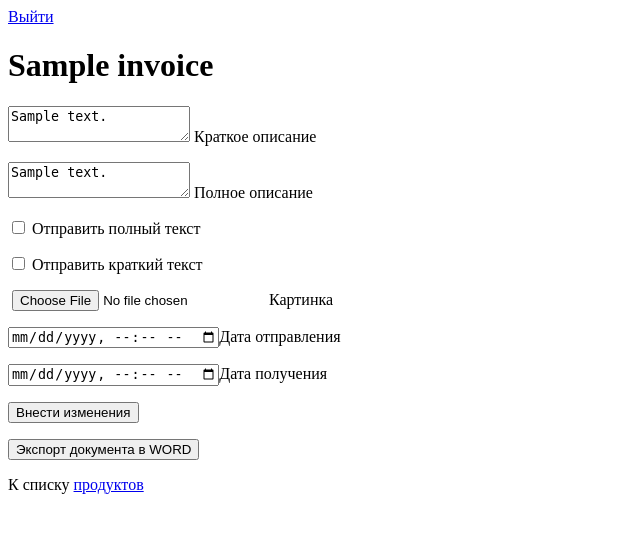
After one commit to metro6/create_invoices, a Django app: page /invoices/1 in a window 1280 px wide. The commit adds this page. Shown: the top 533 px of the page, without its empty margins (0-640 px from the left). Run offline with Django 3.2, Linux system fonts and the light colour scheme; a user stored in the database is signed in; tables that the repository leaves empty hold one stand-in row (values such as "Sample post").

Commit message:
Авторизация пользователя, просмотр всех документов, детальный просмотр документа, заготовка для изменения документа

```diff
--- a/create_invoices/create_invoices/models.py
+++ b/create_invoices/create_invoices/models.py
@@ -1,15 +1,17 @@
-# from django.db import models
-#
-#
-# class Invoice(models.Model):
-#     name = models.CharField(verbose_name="Название формы", max_length=128)
-#     text = models.TextField(verbose_name="Предзаполненный список", max_length=5000)
-#     image = models.ImageField(verbose_name="Фото продукта", upload_to='covers')
-#
-#     class Meta:
-#         verbose_name = "Форма продукта"
-#         verbose_name_plural = "Формы продуктов"
-#
-#
-#     def __str__(self):
-#         return self.name
+from django.db import models
+
+
+class Invoice(models.Model):
+    name = models.CharField(verbose_name="Название формы", max_length=128)
+    text = models.TextField(verbose_name="Краткое описание", max_length=5000, null=True, blank=True)
+    full_text = models.TextField(verbose_name="Полное описание", max_length=5000, null=True, blank=True)
+    image = models.ImageField(verbose_name="Фото продукта", upload_to='covers', null=True, blank=True)
+    departure_date = models.DateTimeField(verbose_name="Дата отправления", null=True, blank=True)
+    receive_date = models.DateTimeField(verbose_name="Дата получения", null=True, blank=True)
+
+    class Meta:
+        verbose_name = "Форма продукта"
+        verbose_name_plural = "Формы продуктов"
+
+    def __str__(self):
+        return self.name
--- a/create_invoices/create_invoices/templates/base.html
+++ b/create_invoices/create_invoices/templates/base.html
@@ -6,6 +6,9 @@
       <title>Создание форм</title>
     {% endif %}
   </head>
+  {% if not request.user.is_anonymous %}
+    <a href="/logout">Выйти</a>
+  {% endif %}
   <body>
       {% block content %}{% endblock %}
   </body>
--- /dev/null
+++ b/create_invoices/create_invoices/templates/invoice_detail.html
@@ -0,0 +1,27 @@
+{% extends "base.html" %}
+{% block content %}
+    {% if invoice %}
+        <h1>{{ invoice.name }}</h1>
+        <form method="post" action="">
+            {% csrf_token %}
+            <p><textarea name="text">{{ invoice.text }}</textarea> Краткое описание</p>
+            <p><textarea name="full_text">{{ invoice.full_text }}</textarea> Полное описание</p>
+            <p><input type="checkbox" name="send_text"> Отправить полный текст</p>
+            <p><input type="checkbox" name="send_short_text"> Отправить краткий текст</p>
+            <p>
+                {% if invoice.image %}
+                    <img src="{{ invoice.image.src }}">
+                {% endif %}
+                <input type="file" name="image"> Картинка
+            </p>
+            <p><input type="datetime-local" name="departure_date" value="{{ invoice.departure_date }}">Дата отправления</p>
+            <p><input type="datetime-local" name="receive_date" value="{{ invoice.receive_date }}">Дата получения</p>
+            <p><input type="submit" value="Внести изменения"></p>
+            <p><button name="word">Экспорт документа в WORD</button></p>
+        </form>
+        <p>К списку <a href="/invoices">продуктов</a></p>
+    {% else %}
+        <h1>Данный продукт не найден</h1>
+        <p>попробуйте найти еще <a href="/invoices">раз</a></p>
+    {% endif %}
+{% endblock %}
--- a/create_invoices/create_invoices/urls.py
+++ b/create_invoices/create_invoices/urls.py
@@ -15,13 +15,18 @@ Including another URLconf
 """
 from django.contrib import admin
 from django.urls import path
+from django.conf.urls import url
 
-from .views import Login, logout, create_invoices, redirect_to_create_invoices
+from .views import Login, logout, invoices, redirect_to_invoices, InvoiceDetail
 
 urlpatterns = [
     path('admin/', admin.site.urls),
-    path('login/', Login.as_view()),
-    path('logout/', logout),
-    path('create_invoices', create_invoices),
-    path('', redirect_to_create_invoices),
 ]
+
+urlpatterns += [
+    url(r'login', Login.as_view()),
+    url(r'logout', logout),
+    url(r'invoices$', invoices),
+    url(r'invoices/(?P<invoice_id>\d+)', InvoiceDetail.as_view()),
+    url(r'^$', redirect_to_invoices),
+]
--- a/create_invoices/create_invoices/views.py
+++ b/create_invoices/create_invoices/views.py
@@ -1,35 +1,77 @@
-import json
-
 from django.contrib.auth.decorators import login_required
 from django.shortcuts import redirect, render
 from django.views import View
-from django.contrib.auth import authenticate, login, logout
+from django.contrib.auth import authenticate, login
+from django.contrib.auth import logout as django_logout
 
-from .forms import LoginForm
+from .models import Invoice
 
 
 class Login(View):
     def post(self, request):
-        pass
+        if request.user.is_anonymous:
+            name = request.POST.get('name')
+            password = request.POST.get('password')
+            user = authenticate(username=name,
+                                password=password)
+            if user:
+                login(request, user)
+                return redirect('/invoices')
+            else:
+                template = "login.html"
+                title = "Авторизация"
+                return render(request, template, {'title': title, 'error': True})
+
+        else:
+            return redirect('/invoices')
 
     def get(self, request):
-        template = "login.html"
-        login_form = LoginForm()
-        title = "Авторизация"
-        return render(request, template, {'login_form': login_form, 'title': title})
+        if request.user.is_anonymous:
+            template = "login.html"
+            title = "Авторизация"
+            return render(request, template, {'title': title})
+        else:
+            return redirect('/invoices')
 
 
 @login_required
 def logout(request):
-    logout(request)
-    return redirect('/')
+    django_logout(request)
+    return redirect('/login')
 
 
 @login_required
-def create_invoices(request):
-    pass
+def invoices(request):
+    template = "invoices.html"
+    invoices = Invoice.objects.all()
+    title = "Список накладных"
+    return render(request, template, {'invoices': invoices,
+                                      'title': title})
 
 
+
+
+
+class InvoiceDetail(View):
+    def post(self, request, invoice_id):
+        if request.user.is_anonymous:
+            redirect('/login')
+        invoice = Invoice.objects.filter(pk=invoice_id).first()
+        if invoice:
+            invoice.full_text = request.POST.get('full_text')
+            invoice.text = request.POST.get('text')
+            invoice.save()
+        return redirect(request.path)
+
+    def get(self, request, invoice_id):
+        if request.user.is_anonymous:
+            return redirect('/login')
+        template = 'invoice_detail.html'
+        invoice = Invoice.objects.filter(pk=invoice_id).first()
+        title = invoice.name if invoice else 'Данный продукт не найден'
+        return render(request, template, {'invoice': invoice,
+                                          'title': title})
+
 @login_required
-def redirect_to_create_invoices(request):
-    pass
+def redirect_to_invoices(request):
+    return redirect('/invoices')
--- a/requirements.txt
+++ b/requirements.txt
@@ -1,3 +1,4 @@
 Django==2.2.6
+Pillow==6.2.0
 pytz==2019.2
 sqlparse==0.3.0
```
Also changed, not shown: create_invoices/create_invoices/admin.py (+8 -7 lines), create_invoices/create_invoices/templates/invoices.html (added, +7 -0 lines), create_invoices/create_invoices/templates/login.html (+10 -1 lines), create_invoices/create_invoices/migrations/0001_initial.py (added), create_invoices/create_invoices/migrations/0002_auto_20191003_1943.py (added), create_invoices/create_invoices/migrations/0003_auto_20191003_2003.py (added), create_invoices/create_invoices/migrations/__init__.py (added).
